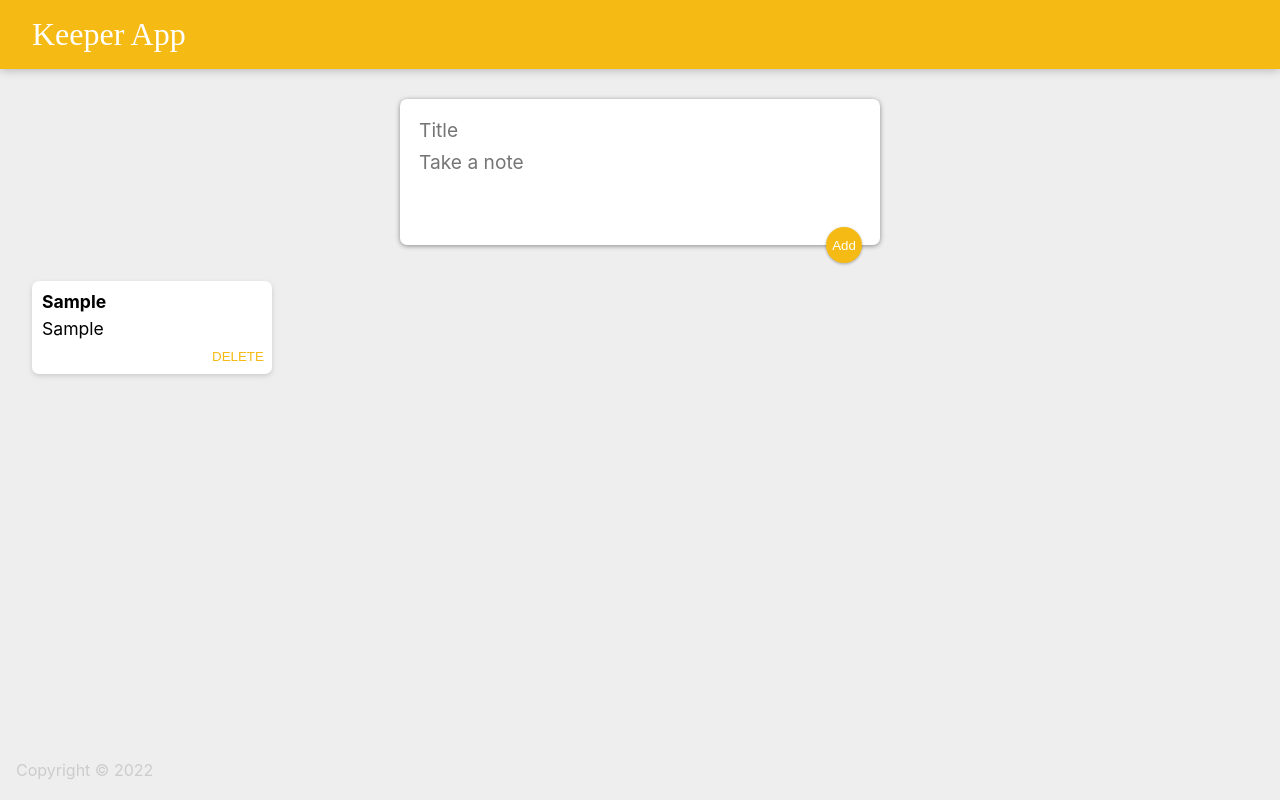
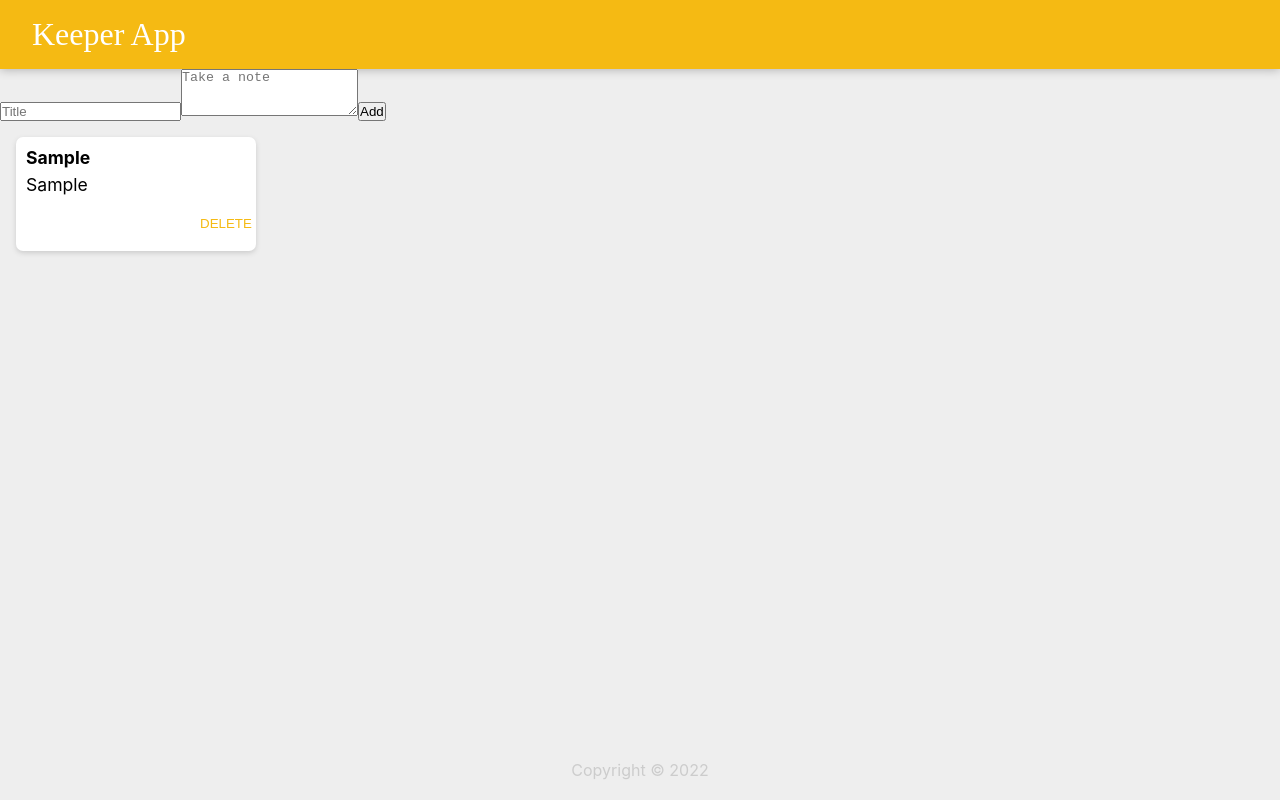
Before and after one commit to jt-96/keeperApp, a React (Create React App) app: page / in a window 1280 px wide. Both pictures are taken after typing "Sample", "Sample" into the empty fields and a click on the button "Add". Built offline with nearby package versions, Linux system fonts and the light colour scheme; a web font is replaced by a local one.

Commit message:
change body-header spacing, added class

```diff
--- a/public/styles.css
+++ b/public/styles.css
@@ -8,12 +8,10 @@ html {
 }
 body {
   background: #eee;
-  padding: 0 16px;
 }
 
 header {
   background-color: #f5ba13;
-  margin: auto -16px;
   padding: 16px 32px;
   box-shadow: 0 0 10px 0 rgba(0, 0, 0, 0.3);
 }
@@ -26,8 +24,9 @@ header h1 {
 
 footer {
   position: absolute;
+  bottom: 0;
   text-align: center;
-  bottom: 0;
+  width: 100%;
   height: 2.5rem;
 }
 
@@ -57,15 +56,17 @@ footer p {
 .note button {
   position: relative;
   float: right;
+  margin-right: 10px;
   color: #f5ba13;
   border: none;
-  width: 50px;
+  width: 36px;
+  height: 36px;
   cursor: pointer;
   outline: none;
   background-color: transparent;
 }
 
-form {
+form.create-note {
   position: relative;
   width: 480px;
   margin: 30px auto 20px auto;
@@ -74,8 +75,8 @@ form {
   border-radius: 7px;
   box-shadow: 0 1px 5px rgb(138, 137, 137);
 }
-form input,
-form textarea {
+form.create-note input,
+form.create-note textarea {
   width: 100%;
   border: none;
   padding: 4px;
@@ -84,7 +85,7 @@ form textarea {
   font-family: inherit;
   resize: none;
 }
-form button {
+form.create-note button {
   position: absolute;
   right: 18px;
   bottom: -18px;
```
